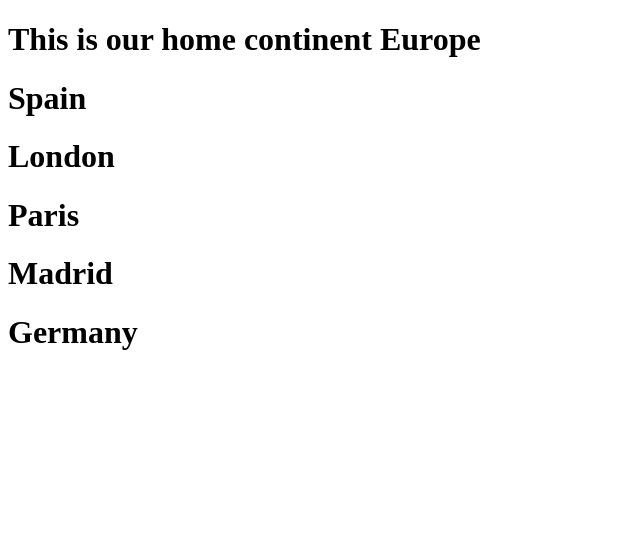
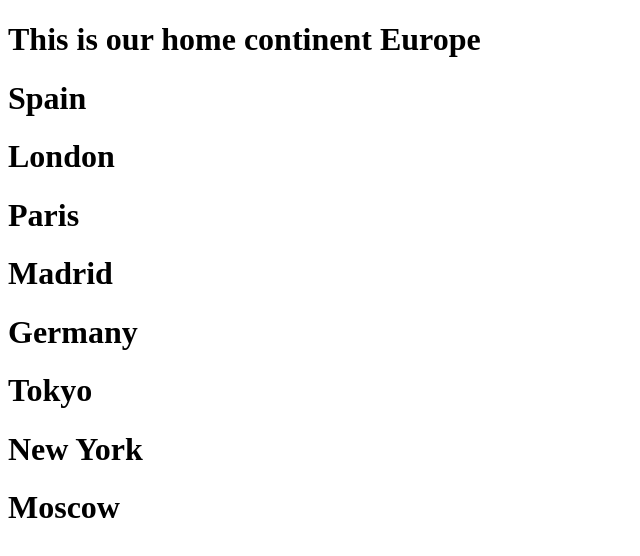
Before and after one commit to rostabi2021/test_17, an Angular app: page / in a window 1280 px wide. Shown: the top 556 px of the page, without its empty margins (0-640 px from the left). Built offline with nearby package versions, Linux system fonts and the light colour scheme.

Commit message:
Update home.component.html

```diff
--- a/src/app/home/home.component.html
+++ b/src/app/home/home.component.html
@@ -4,3 +4,6 @@
 <h1>Paris</h1>
 <h1>Madrid</h1>
 <h1>Germany</h1>
+<h1>Tokyo</h1>
+<h1>New York</h1>
+<h1>Moscow</h1>
```
